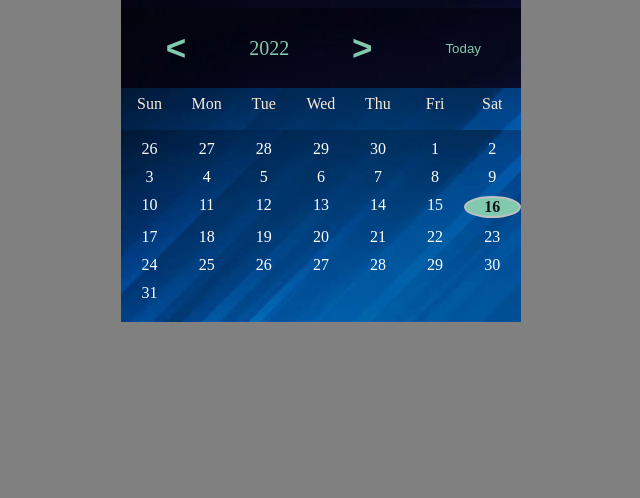
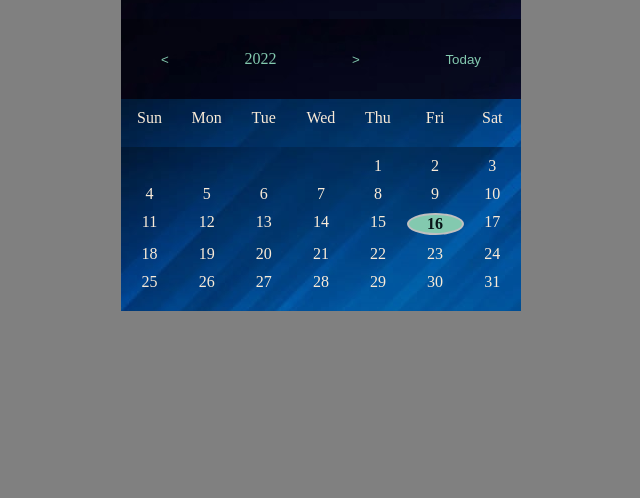
Before and after one commit to RajatMoraniya/calendar-project-js, a plain HTML site: page index.html in a window 1280 px wide. Shown: the part 302-800 px from the top of the page, without its empty margins (319-959 px from the left). Drawn offline with Linux system fonts and the light colour scheme.

Commit message:
Adding Details for easy code reading

```diff
--- a/index.html
+++ b/index.html
@@ -13,7 +13,7 @@
     <div class="container">
         <div class="calendar">
             <div class="top">
-                <img src="logo.png" alt="Logo" width="9%"">
+                <img src="logo.png" alt="Logo" width="9%">
                 <h3>&nbsp; Calendar</h3>
             </div>
             <div class=" screen">
@@ -24,7 +24,7 @@
                 </div>
                 <div class="year">
                     <button class="prev" onclick="moveYear('prev')">&lt;</button>
-                    <p id="full_date"></p>
+                    <p id="year"></p>
                     <button class="next" onclick="moveYear('next')">&gt;</button>
                     <button class="jumptoday" onclick="jumptoday()">Today</button>
                 </div>
@@ -38,11 +38,12 @@
                 <div>Fri</div>
                 <div>Sat</div>
             </div>
+
+            <!-- Waiting for correct number of days in a month and cells with and today-->
             <div class="dates">
 
             </div>
         </div>
-
     </div>
 
     <script src="script.js"></script>
--- a/script.js
+++ b/script.js
@@ -2,11 +2,18 @@ let date = new Date();
 
 function renderDate() {
   date.setDate(date.getDate());
-  let day = date.getDay();
-  let endDate = new Date(date.getFullYear(), date.getMonth() + 1, 0).getDate();
-  let prevdate = new Date(date.getFullYear(), date.getMonth(), 0).getDate();
+  let day = date.getDay() - 1; //day starts from Monday as 0 and Sunday as 6
+  let currMonthLastDate = new Date(
+    date.getFullYear(),
+    date.getMonth() + 1,
+    0
+  ).getDate();
+  let prevMonthLastDate = new Date(
+    date.getFullYear(),
+    date.getMonth(),
+    0
+  ).getDate();
   let today = new Date();
-
   const months = [
     "January",
     "February",
@@ -22,22 +29,30 @@ function renderDate() {
     "December",
   ];
 
-  document.getElementById("full_date").innerHTML = date.getFullYear();
+  //set month and year on calendar's screen
+  document.getElementById("year").innerHTML = date.getFullYear();
   document.getElementById("month").innerHTML = months[date.getMonth()];
 
   var cells = "";
-  for (x = day; x > 0; x--) {
-    cells += "<div class='pre-data'>" + (prevdate - x + 1) + "</div> ";
+  //getting past month data for filling first row of current month
+  for (let x = day; x > 0; x--) {
+    cells += "<div class='pre-data'>" + " " + "</div> ";
   }
 
-  for (i = 1; i <= endDate; i++) {
-    if (i == date.getDate() && date.getMonth() == date.getMonth()) {
-      cells += "<div class='today'>" + i + "</div> ";
+  //getting all dates and set today date and all other dates
+  for (let i = 1; i <= currMonthLastDate; i++) {
+    if (
+      i == date.getDate() &&
+      date.getMonth() == today.getMonth() &&
+      date.getFullYear() == today.getFullYear()
+    ) {
+      cells += "<div class='today cells'>" + i + "</div> ";
     } else {
-      cells += "<div>" + i + "</div> ";
+      cells += "<div class='cells'>" + i + "</div> ";
     }
   }
 
+  //sending cells data to html
   document.getElementsByClassName("dates")[0].innerHTML = cells;
 }
 
@@ -62,7 +77,7 @@ function moveYear(args) {
 }
 
 function jumptoday() {
-  date =new Date();
+  date = new Date();
   date.setMonth(date.getMonth());
   renderDate();
 }
--- a/style.css
+++ b/style.css
@@ -4,10 +4,12 @@
   box-sizing: border-box;
 }
 
+/* CSS for all outside area colour */
 body {
   background-color: gray;
 }
 
+/*CSS for main container box that holds div=calendar*/
 .container {
   display: flex;
   align-items: center;
@@ -15,11 +17,14 @@ body {
   width: 100vw;
   height: 100vh;
 }
+
 .calendar {
   width: 400px;
-  background-color: rgb(255, 255, 255);
-  box-shadow: 0px 0px 0px 0px rgba(0, 0, 0, 0.6);
+  /* background-color: rgb(255, 255, 255); */
+  /* box-shadow: 0px 0px 0px 0px rgba(0, 0, 0, 0.6); */
 }
+
+/* top is for Logo and Heading "Calendar" */
 .top {
   display: flex;
   width: 100%;
@@ -30,6 +35,19 @@ body {
   justify-content: center;
 }
 
+/* CSS for Month and Year portion with control */
+.month,
+.year {
+  display: flex;
+  justify-content: space-between;
+  align-items: center;
+  width: 100%;
+  height: 1vh;
+  background-image: url(control_bg.jpg);
+  text-align: center;
+  color: rgb(131, 201, 175);
+  padding: 40px 30px;
+}
 button {
   background: none;
   color: rgb(131, 201, 175);
@@ -37,39 +55,18 @@ button {
   padding: 10px;
 }
 
-
-.month , .year {
-  display: flex;
-  justify-content: space-between;
-  align-items: center;
-  width: 100%;
-  height: 1vw;
-  background-image: url(control_bg.jpg);
-  text-align: center;
-  color: rgb(131, 201, 175);
-  padding: 40px 30px;
-}
-h2 {
-  padding: 10px;
-}
-p {
-  font-size: 20px;
-}
+/* CSS for Lower portion Days and Dates wrapping for stop overflow*/
+.dates,
 .days {
-  display: flex;
-  color: black;
-  padding: 7px 0;
-  background-image: url(dates_bg.jpg);
-  color: antiquewhite;
-}
-.dates {
   display: flex;
   flex-wrap: wrap;
   text-align: center;
   padding: 10px 0;
   background-image: url(dates_bg.jpg);
-  color: white;
+  color: antiquewhite;
 }
+
+/* CSS for Days and Dates calculation for align equally from each other */
 .dates div,
 .days div {
   width: 14.28%;
@@ -78,32 +75,22 @@ p {
   cursor: pointer;
   margin-bottom: 10px;
 }
-.dates div:hover {
+
+/* CSS for Hover */
+button:hover {
+  background-color: rgb(131, 201, 175);
+  color: rgb(11, 2, 52);
+  cursor: pointer;
+  border-radius: 100%;
+  transition: all 1s ease;
+}
+.cells:hover {
   background-color: rgb(85, 134, 219);
   color: aliceblue;
   border-radius: 10px;
 }
-#month {
-  font-size: 30px;
-}
-.prev,
-.next {
-  display: flex;
-  justify-content: center;
-  width: 50px;
-  align-items: center;
-  height: 50px;
-  font-size: 35px;
-  font-weight: bolder;
-  transition: all 0.4s ease;
-}
 
-button:hover {
-  background-color: blue;
-  color: aliceblue;
-  cursor: pointer;
-  border-radius: 50px;
-}
+/* CSS for Current Date in Dates */
 .today {
   background-color: rgb(131, 201, 175);
   border: 2px solid silver;
```
